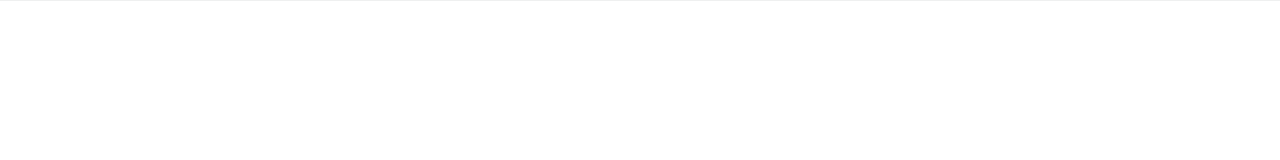
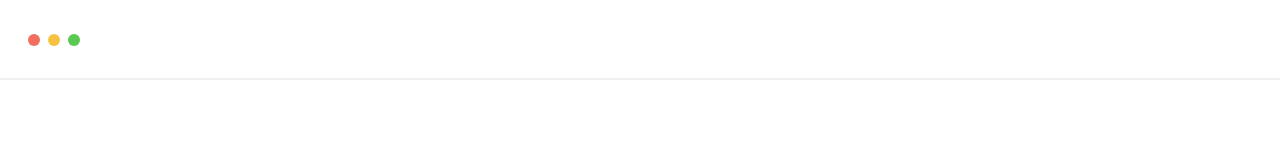
Before and after one commit to ridafkih/redux-chat-app, a React (Create React App) app: page / in a window 1280 px wide. Shown: the top 160 px of the page. Built offline with nearby package versions, Linux system fonts and the light colour scheme.

Commit message:
added window action buttons to header

```diff
--- a/src/components/Header/Header.jsx
+++ b/src/components/Header/Header.jsx
@@ -2,7 +2,19 @@ import React from "react";
 import styles from "./Header.module.css";
 
 function Header() {
-  return <div className={styles.container}></div>;
+  return (
+    <div className={styles.container}>
+      <div className={styles.window_buttons}>
+        <button className={`${styles.window_button} ${styles.close}`}></button>
+        <button
+          className={`${styles.window_button} ${styles.minimize}`}
+        ></button>
+        <button
+          className={`${styles.window_button} ${styles.fullscreen}`}
+        ></button>
+      </div>
+    </div>
+  );
 }
 
 export default Header;
--- a/src/components/Header/Header.module.css
+++ b/src/components/Header/Header.module.css
@@ -1,3 +1,30 @@
 .container {
-  border-bottom: 1px solid #EFF0F0;
+  padding: 24px;
+  min-height: 80px;
+  width: 100%;
+  border-bottom: 2px solid #EFF0F0;
+
+  display: flex;
+  justify-content: space-between;
+  align-items: center;
 }
+
+.window_button {
+  width: 12px;
+  height: 12px;
+  margin: 0 0.25rem;
+  border: none;
+  border-radius: 50%;
+}
+
+.close {
+  background: #F06F5F;
+}
+
+.minimize {
+  background: #F7C241;
+}
+
+.fullscreen {
+  background: #59C950;
+}
```
